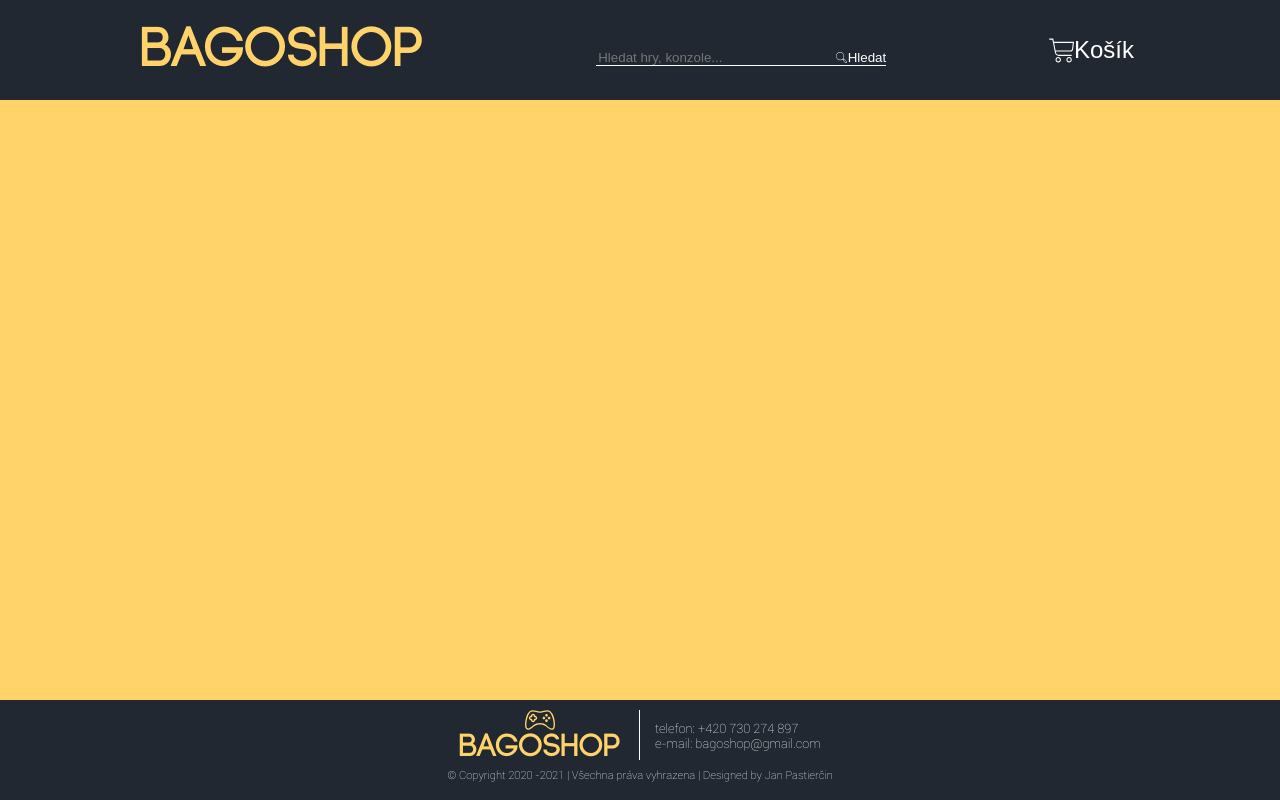
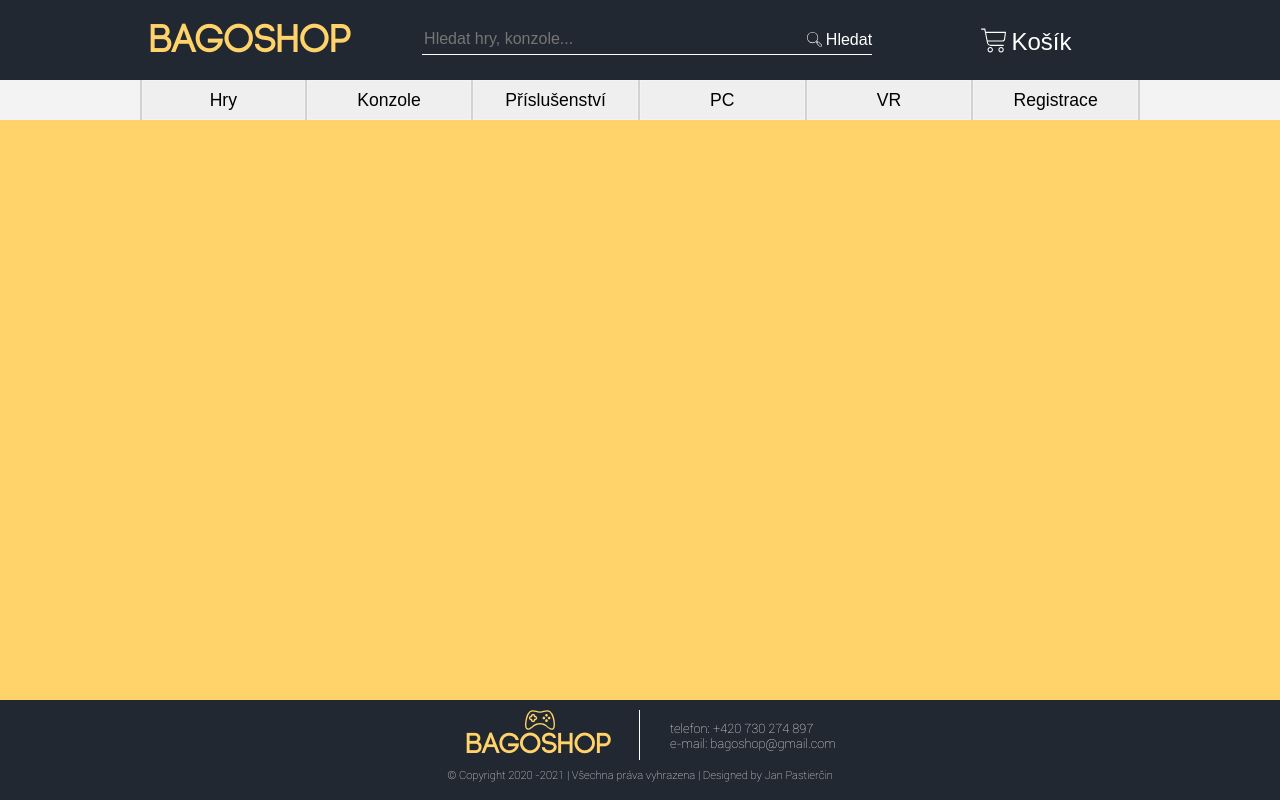
Before and after one commit to Demaxxxer/Maturitka, a Svelte app: page / in a window 1280 px wide. Built offline with nearby package versions, Linux system fonts and the light colour scheme.

Commit message:
Manual merge commit

```diff
--- a/package.json
+++ b/package.json
@@ -18,6 +18,6 @@
   },
   "dependencies": {
     "sirv-cli": "^1.0.0",
-    "svelte-router-spa": "^5.8.0"
+    "svelte-spa-router": "^3.0.5"
   }
 }
--- a/public/global.css
+++ b/public/global.css
@@ -4,6 +4,8 @@
     --darkgrey: #222831;
     --yellow: #FFD369;
     --text: white;
+    --lightgrey: #F3F3F3;
+    --darkergrey: #D2D2D2;
 }
 
 @font-face {
@@ -14,6 +16,11 @@
 @font-face{
     font-family: 'roboto';
     src: url('./roboto.ttf');
+}
+
+@font-face{
+    font-family: 'robotothic';
+    src: url('./robotolista.ttf');
 }
 
 
--- a/src/App.svelte
+++ b/src/App.svelte
@@ -1,14 +1,12 @@
 <script>
-//import { Router } from 'svelte-router-spa';
-//import { routes } from './routes';
+import Router from 'svelte-spa-router';
+import routes from './routes';
 
-import Home from './pages/Home.svelte'
 </script>
 
 
-
 <main>
-<Home />
+<Router {routes}/>
 </main>
 
 <style>
--- a/src/components/Footer.svelte
+++ b/src/components/Footer.svelte
@@ -2,7 +2,7 @@
 
 </script>
 
-<div class="lista2">
+<div class="footer">
     <div class="spodek">
         <div class="logo">BAGOSHOP</div>
         <div class="informace">
@@ -19,7 +19,7 @@
 </div>
 
 <style>
-.lista2{
+.footer{
 	position: fixed;
 	bottom: 0;
 	left: 0;
@@ -38,11 +38,11 @@
 
 .logo{
 	position: relative;
-		padding-top: 30px;
+	padding: 30px 2px 0 0;
 	float:left;
 	width: 50%;
 	height: 70%;
-		font-size: 2em;
+	font-size: 1.8em;
 	box-sizing: border-box;
 	font-family: fontLOGO;
 	color: var(--yellow);
@@ -67,7 +67,7 @@
 }
 
 .informace{
-		padding: 8px 0 0 15px;
+	padding: 8px 0 0 30px;
 	box-sizing: border-box;
 	float:left;
 	width: 50%;
--- /dev/null
+++ b/src/components/Kategorie.svelte
@@ -0,0 +1,71 @@
+<script>
+    const zalozky = [
+        {name: 'Hry', ev: 'test'},
+        {name: 'Konzole', ev: 'test'},
+        {name: 'Příslušenství', ev: 'test'},
+        {name: 'PC', ev: 'test'},
+        {name: 'VR', ev: 'test'},
+    ]
+</script>
+
+<div class="lista">
+    <div class="podlista">
+        <table cellspacing="0">
+            <tr>
+
+                {#each zalozky as zalozka}
+                    <td>
+                        <button>
+                            {zalozka.name}
+                        </button>
+                    </td>
+                {/each}
+                <td><button>Registrace</button></td>
+
+            </tr>
+        </table>
+    </div>
+</div>
+
+<style>
+    .lista{
+        position: fixed;
+        top: 80px;
+        left: 0;
+        width: 100%;
+        height: 40px;
+        background: var(--lightgrey);
+    }
+    td:nth-child(1){
+        border-left: solid 2px var(--darkergrey);
+    }
+    .podlista{
+        max-width: 1000px;
+		width: 100%;
+		height: 100%;
+		margin: 0 auto;
+    }
+    table{
+        width: 100%;
+        Height: 100%;
+    }
+    td{
+        font-family: robotothic;
+        width: calc(100% / 6);
+        text-align: center;
+        border-right: solid 2px var(--darkergrey);
+    }
+    td button{
+        font-size: 1.1em;
+        width: 100%;
+        height: 100%;
+    }
+    @media only screen and (max-width: 700px){
+
+		.lista{
+            position: fixed;
+            top: 60px;
+            height: 30px
+        }
+	}
+</style>
--- a/src/components/Menu.svelte
+++ b/src/components/Menu.svelte
@@ -31,87 +31,84 @@
 		top: 0;
 		left: 0;
 		width: 100%;
-			 height: 100px;
+		height: 80px;
 		background-color: var(--darkgrey);
 	}
-
 	table{
 		max-width: 1000px;
 		width: 100%;
 		height: 100%;
 		margin: 0 auto;
 	}
-
-
-	 /*.bagoshop{
-			 box-sizing: border-box;
-			 font-family: fontLOGO;
-			 color: var(--yellow);
-
-	 }*/
-
+	.bagoshop{
+		padding-left: 5px;
+		width: 20%;
+	}
 	.bagoshop::after{
 		content: "BAGOSHOP";
-			 font-size: 3.5em;
-			 padding: 10px 20px 0 0;
+		font-size: 2.5em;
+		padding: 10px 0  0 5px;
 		box-sizing: border-box;
 		font-family: fontLOGO;
 		color: var(--yellow);
 	}
-
 	.obal{
-			 width: 100%;
+		width: 60%;
+		max-width: 600px;
+		padding: 0px 15px;
+		box-sizing: border-box;
 	}
-
 	.vyhledavani{
+		border-bottom: solid 1px white;
 		box-sizing: border-box;
 		width: 100%;
-		padding: 15px 10px 0 0;
+		height: 30px;
+		max-width: 450px;
 		margin: 0 auto;
-		max-width: 300px;
-
 	}
-
 	.hledat{
 		background: none;
-		width: 50px;
+		width: 65px;
+		height: 100%;
 		float: right;
 		text-align: right;
-		border-bottom: solid 1px white;
+		font-size: 1em;
 		color: white;
 		background-image: url('/images/Lupa.svg');
 		background-repeat: no-repeat;
 		background-position: center left;
-		background-size: 11px;
+		background-size: 15px;
 		box-sizing: border-box;
+		padding-left: 15px;
 	}
-
 	.vyhledavani input {
 		box-sizing: border-box;
-		border-bottom: solid 1px white;
 		color: white;
-		padding: 0 10px 0px 2px;
-		width: calc(100% - 50px);
+		padding: 0 5px 0 2px;
+		width: calc(100% - 65px);
+		height: 100%;
 		float: left;
 	}
-
+	.vyhledavani input::placeholder{
+		font-size: 1.2em;
+	}
 	.kosik{
 		box-sizing: border-box;
+		padding-left: 40px;
+		width: 20%;
 	}
-
 	.kosik button{
 		height: 100%;
 		color: white;
 		font-size: 1.5rem;
-			 padding: 0 5px 0 25px;
+		padding: 4px 5px 0 30px;
 		background: none;
 		background-image: url('/images/Kosik.svg');
 		background-repeat: no-repeat;
 		background-position: center left;
 		background-size: 25px;
 	}
-
-	 @media only screen and (max-width: 800px){
+	@media only screen and (max-width: 700px){
 		.bagoshop{
 			width: 20%;
 			height: 100%;
@@ -124,13 +121,12 @@
 		.bagoshop::after{
 			content: " ";
 		}
-
-			 .kosik{
-					 font-size: 0.6em;
+		.kosik button{
+			font-size: 1rem;
+			background-size: 18px;
+			padding-right: 10px;
+			padding-left: 21px;
 		}
-			 /*.kosik button{
-					 background-size: 20px;
-			 }*/
 		.lista1{
 			height: 60px;
 		}
--- a/src/main.js
+++ b/src/main.js
@@ -2,9 +2,6 @@ import App from './App.svelte';
 
 const app = new App({
 	target: document.body,
-	props: {
-		//name: 'world'
-	}
 });
 
 export default app;
--- a/src/routes.js
+++ b/src/routes.js
@@ -1,9 +1,7 @@
-import Home from './pages/Home.svelte'
-import NotFound from './pages/NotFound.svelte'
+import Home from './views/Home.svelte'
+import NotFound from './views/NotFound.svelte'
 
-const routes = [
-  { name: '/', component: Home},
-  { name: '*', component: NotFound}
-]
-
-export { routes }
+export default {
+  '/': Home,
+  '*': NotFound
+}
--- a/src/pages/Home.svelte
+++ b/src/views/Home.svelte
@@ -1,10 +1,12 @@
 <script>
   import Menu from '../components/Menu.svelte';
   import Footer from '../components/Footer.svelte';
+  import Kategorie from '../components/Kategorie.svelte';
 </script>
 
 <main>
 <Menu />
+<Kategorie />
 <Footer />
 </main>
 
```
Also changed, not shown: public/robotolista.ttf (added), src/views/NotFound.svelte (renamed from src/pages/NotFound.svelte), 1 other file (tests, documents, lock files or other folders). Lines whose indentation alone changed are shown as unchanged.
